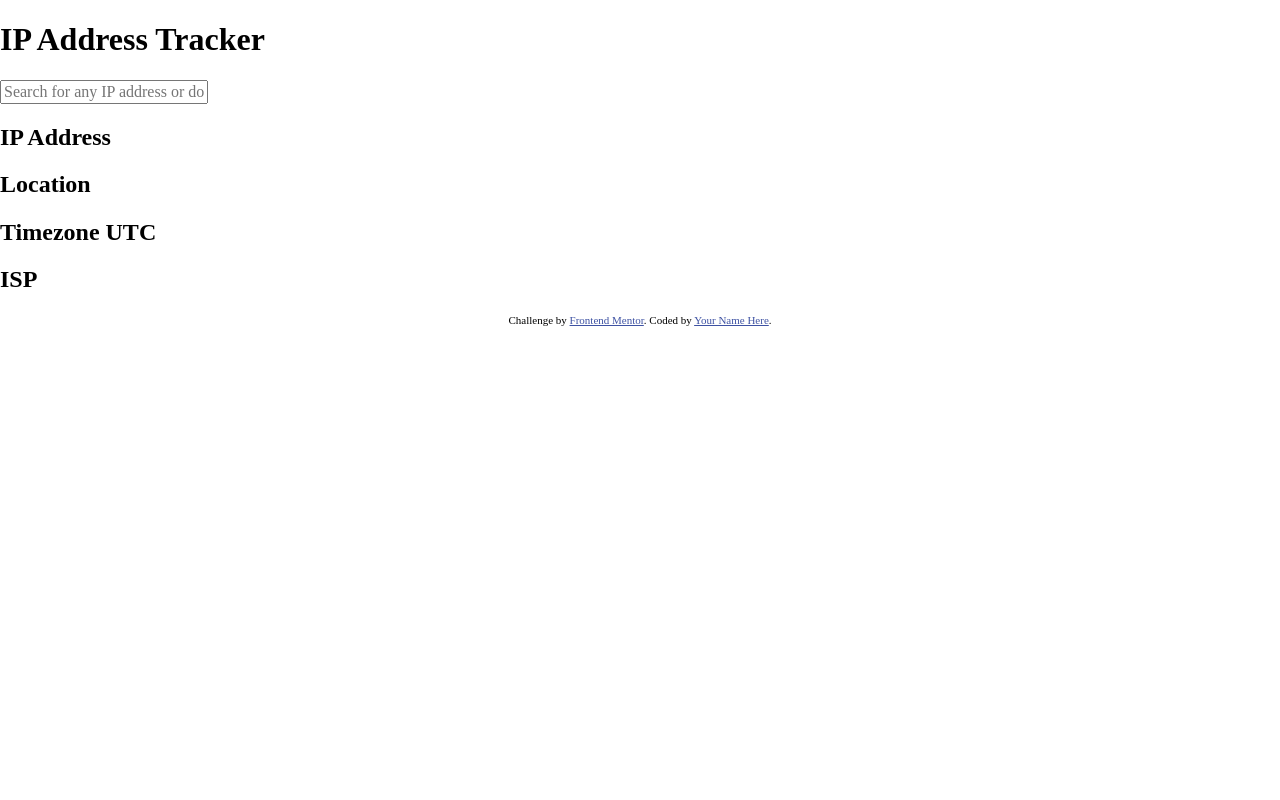
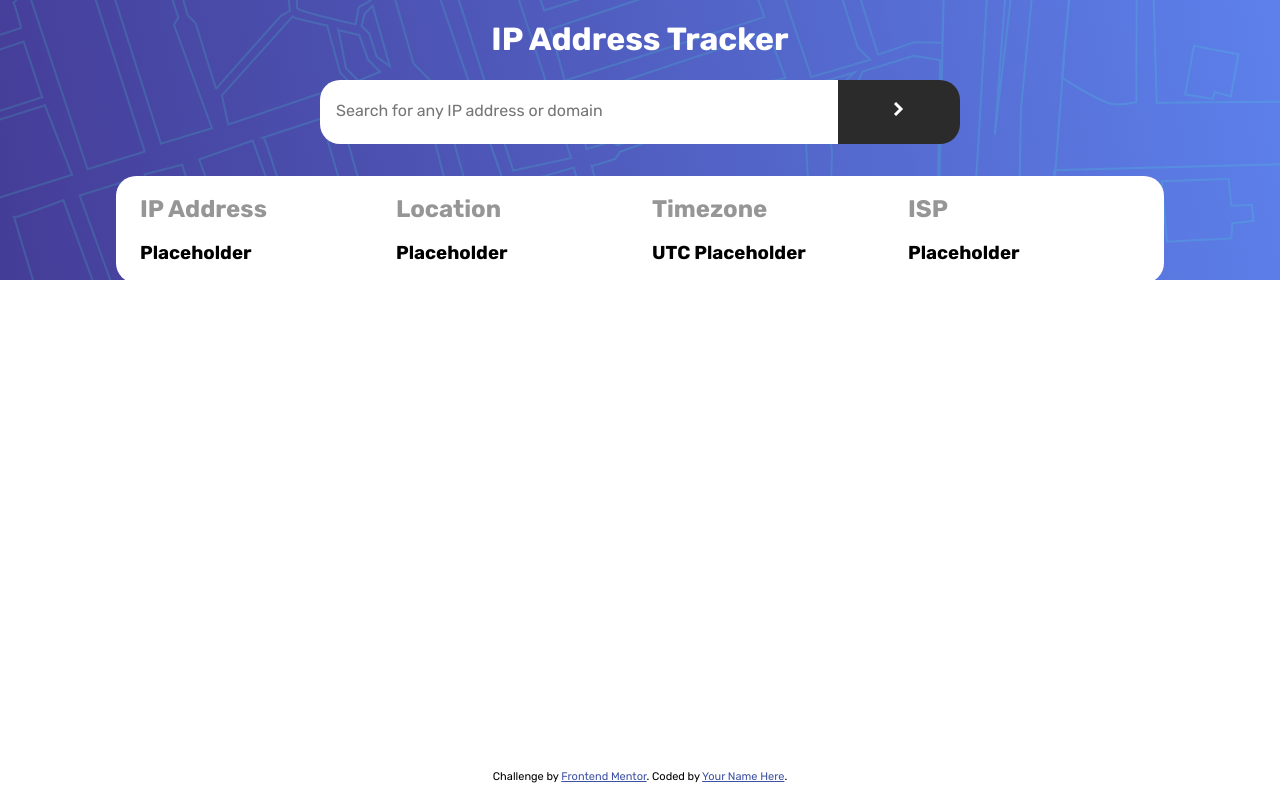
Before and after one commit to cmdarcy/ipAddressTracker, a plain HTML site: page index.html in a window 1280 px wide. Drawn offline with Linux system fonts and the light colour scheme.

Commit message:
add fonts, style form

```diff
--- a/index.html
+++ b/index.html
@@ -3,34 +3,55 @@
 	<head>
 		<meta charset="UTF-8" />
 		<meta name="viewport" content="width=device-width, initial-scale=1.0" />
-		<!-- displays site properly based on user's device -->
-
 		<link
 			rel="icon"
 			type="image/png"
 			sizes="32x32"
 			href="./images/favicon-32x32.png"
 		/>
+    <link rel="preconnect" href="https://fonts.googleapis.com">
+    <link rel="preconnect" href="https://fonts.gstatic.com" crossorigin>
+    <link href="https://fonts.googleapis.com/css2?family=Rubik:wght@400;500;700&display=swap" rel="stylesheet">
 		<link rel="stylesheet" href="./styles/normalize.css" />
 		<link rel="stylesheet" href="./styles/styles.css" />
 		<title>Frontend Mentor | IP Address Tracker</title>
 	</head>
 	<body>
-		<h1>IP Address Tracker</h1>
-		<form action=""><input type="text" placeholder="Search for any IP address or domain"></input></form>
-		<div class="results-container">
-      <h2>IP Address</h2>
-      <h2>Location</h2>
-      <h2>Timezone UTC<!-- add offset value dynamically using the API --></h2>
-      <h2>ISP</h2>
-    </div>
-    <div class="attribution">
+		<main class="content-container">
+      <h1>IP Address Tracker</h1>
+      <form action="">
+        <div class="input-container rounded">
+          <input type="text" placeholder="Search for any IP address or domain">
+          </input>
+          <button class="submitbtn"><img src="./images/icon-arrow.svg" alt=""></button>
+        </div>
+      </form>
+      <div class="results-container rounded">
+            <div>
+              <h2>IP Address</h2>
+              <h3>Placeholder</h3>
+            </div>
+            <div>
+              <h2>Location</h2>
+              <h3>Placeholder</h3>
+            </div>
+            <div>
+              <h2>Timezone <!-- add offset value dynamically using the API --></h2>
+              <h3>UTC Placeholder</h3>
+            </div>
+            <div>
+              <h2>ISP</h2>
+              <h3>Placeholder</h3>
+            </div>
+          </div>
+    </main>
+    <footer class="attribution">
       Challenge by
       <a
         href="https://www.frontendmentor.io?ref=challenge"
         target="_blank"
         >Frontend Mentor</a
       >. Coded by <a href="#">Your Name Here</a>.
-    </div>
+    </footer>
 	</body>
 </html>
--- a/styles/styles.css
+++ b/styles/styles.css
@@ -1,12 +1,100 @@
+/* Universal */
 :root {
 	--VeryDarkGray: hsl(0, 0%, 17%);
 	--DarkGray: hsl(0, 0%, 59%);
 }
 
+body {
+	background-image: url(../images/pattern-bg-mobile.png);
+	background-repeat: repeat-x;
+	font-family: "Rubik", sans-serif;
+}
+
+h1 {
+	color: white;
+	text-align: center;
+}
+
+h2 {
+	color: var(--DarkGray);
+}
+
+main {
+	display: flex;
+	flex-direction: column;
+	align-items: center;
+}
+
+/* Utility */
+.rounded {
+	border-radius: 20px;
+}
+
+/* Search Bar */
+form {
+	width: 80%;
+	margin-bottom: 2em;
+}
+
+.input-container {
+	display: flex;
+	height: 4rem;
+}
+
+input {
+	width: 80%;
+	padding: 1em;
+	border: none;
+	background-color: white;
+	border-radius: 20px 0 0 20px;
+}
+
+.submitbtn {
+	height: 100%;
+	width: 20%;
+	background-color: var(--VeryDarkGray);
+	border: none;
+	border-radius: 0 20px 20px 0;
+}
+
+/* Results */
+.results-container {
+	text-align: center;
+	background-color: white;
+	width: 80%;
+}
+
+/* Footer */
+footer {
+	position: absolute;
+	bottom: 2%;
+	text-align: center;
+	width: 100%;
+}
 .attribution {
 	font-size: 11px;
 	text-align: center;
 }
+
 .attribution a {
 	color: hsl(228, 45%, 44%);
 }
+
+@media screen and (min-width: 400px) {
+	body {
+		background-image: url("../images/pattern-bg-desktop.png");
+	}
+}
+
+@media screen and (min-width: 800px) {
+	form {
+		width: 50%;
+	}
+
+	.results-container {
+		display: grid;
+		grid-template-columns: repeat(4, 1fr);
+		text-align: start;
+		padding-left: 1.5em;
+	}
+}
```
